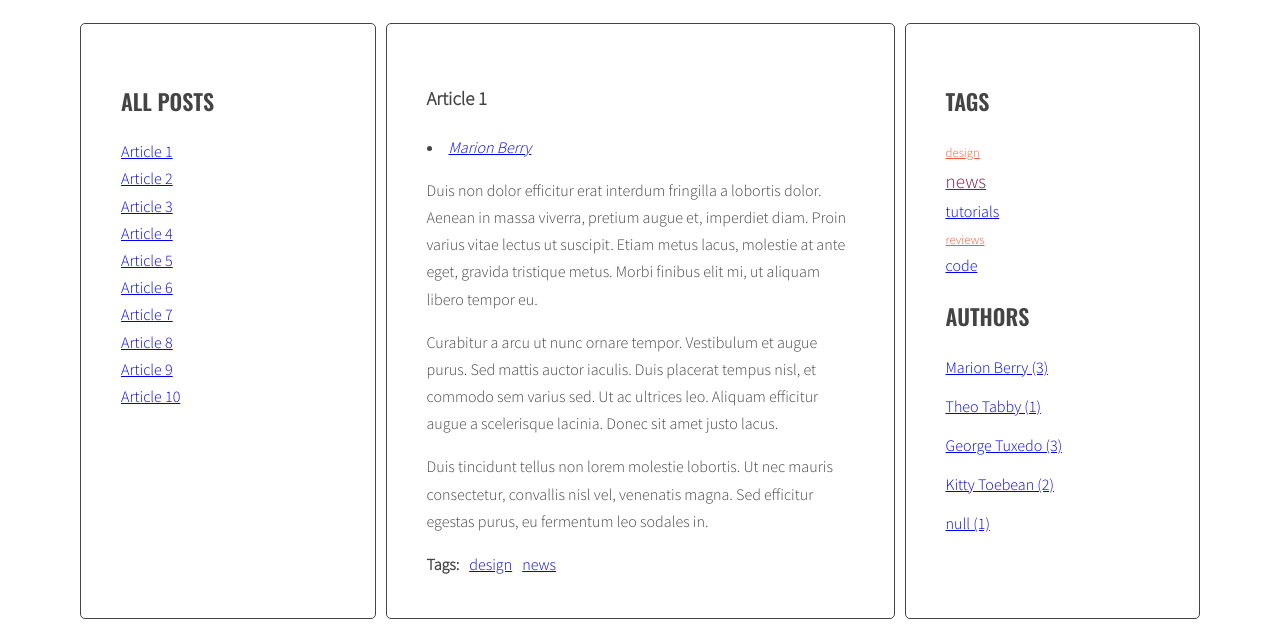
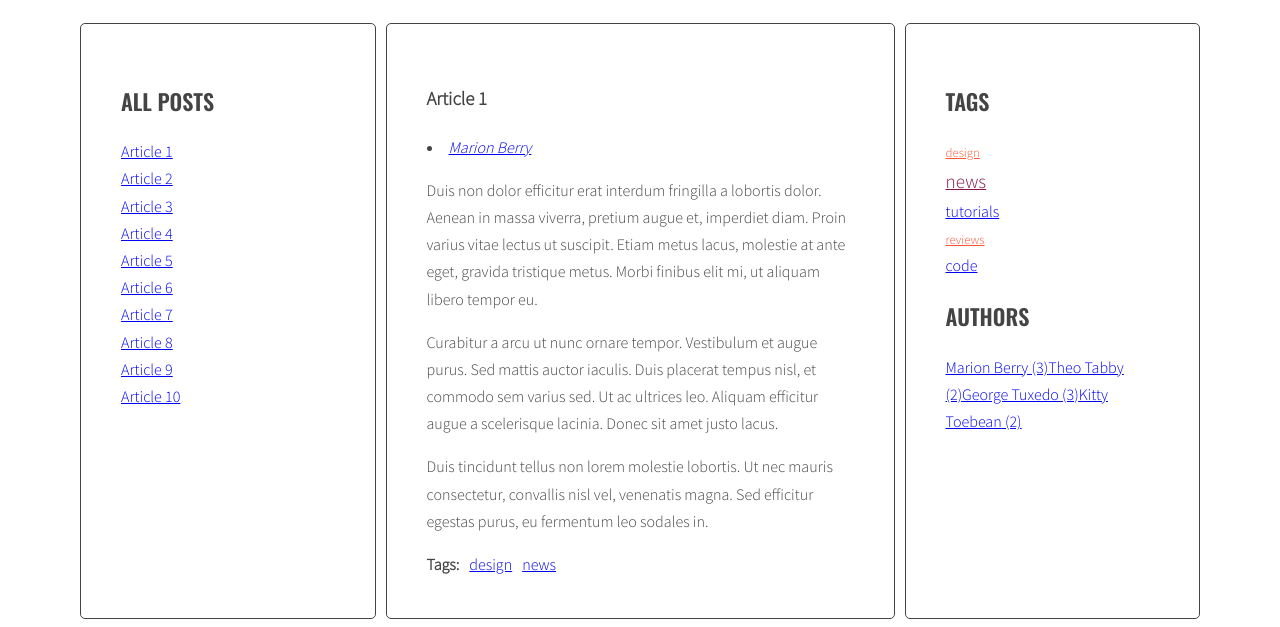
Before and after one commit to kuprige/javascript-blog, a website: page index.html in a window 1280 px wide. Shown: the part 220-847 px from the top of the page. Drawn offline with nearby package versions, Linux system fonts and the light colour scheme.

Commit message:
Add Code to author

```diff
--- a/index.html
+++ b/index.html
@@ -290,7 +290,7 @@
             <article
               class="post"
               id="article-8"
-              data-autor="Theo Tabby"
+              data-author="Theo Tabby"
               data-tags="code reviews"
             >
               <h3 class="post-title">Article 8</h3>
--- a/js/script.js
+++ b/js/script.js
@@ -252,7 +252,7 @@ function generateAuthors() {
 
   for (let author in allAuthors) {
     const authorLinkHTML =
-      '<li><a class="' +
+      '<a class="' +
       calculateTagClass(allAuthors[author], calculateAuthorsParams(allAuthors)) +
       '" href="#author-' +
       author +
@@ -260,7 +260,7 @@ function generateAuthors() {
       author +
       " (" +
       allAuthors[author] +
-      ")</a></li>";
+      ")</a>";
     allAuthorsHTML += authorLinkHTML;
   }
 
```
